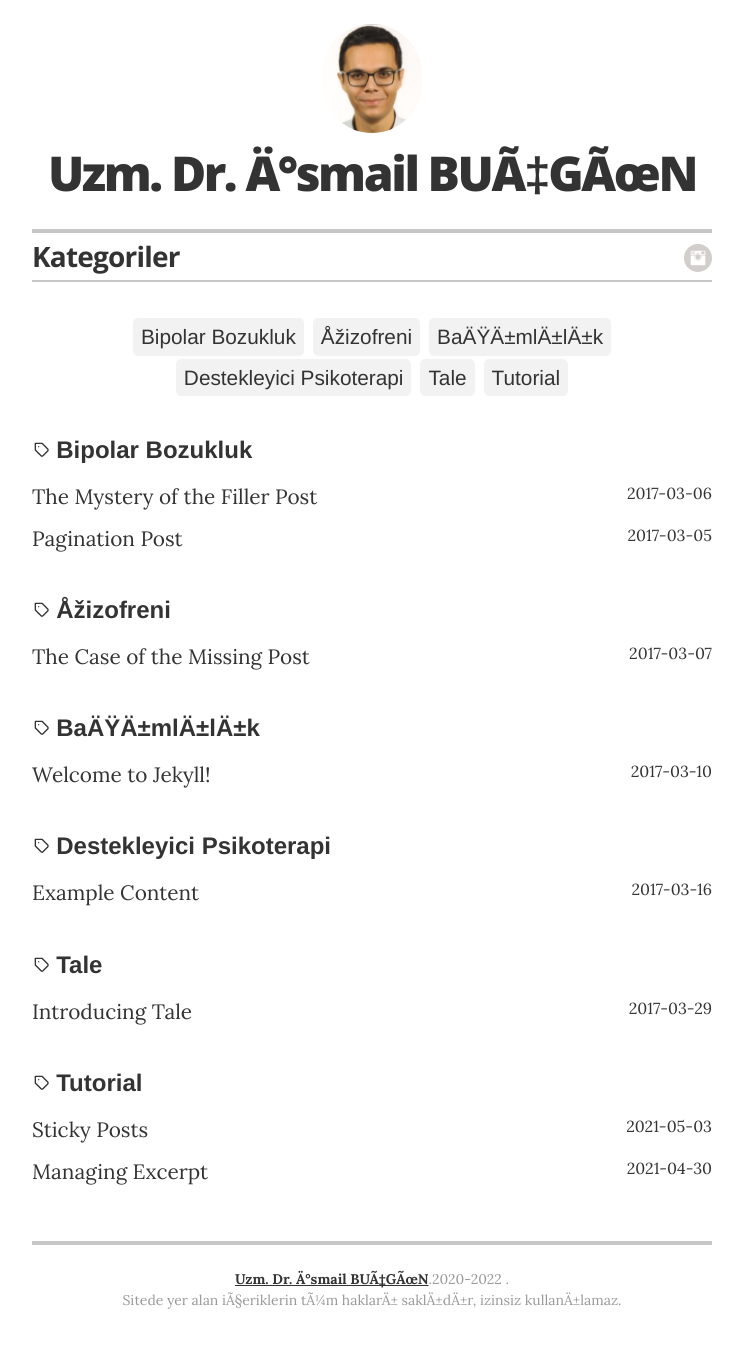
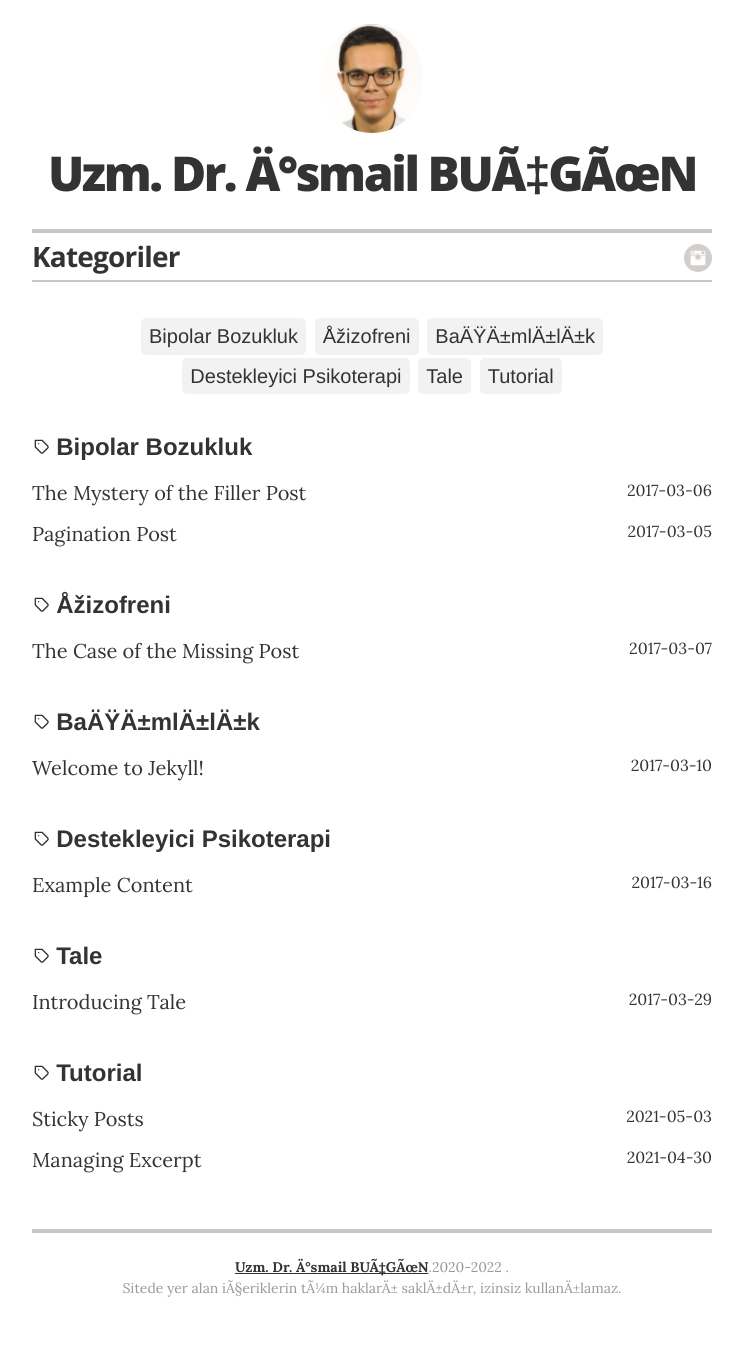
Before and after one commit to ibucgun/ibucgun.github.io, a Jekyll site: the page built from kategoriler.html, in a window 1280 px wide. Shown: the whole page, without its empty margins (268-1011 px from the left). Built offline with Jekyll 4.4.1, drawn with Linux system fonts in a browser that asks for light colours.

Commit message:
Update _resume.scss

```diff
--- a/_sass/_resume.scss
+++ b/_sass/_resume.scss
@@ -258,7 +258,7 @@
 
   &-clouds {
     text-align: center;
-	font-size: 1.3rem;
+	font-size: 1.25rem;
 	text-decoration: bold;
     font-family: $body-font;
 
@@ -298,7 +298,7 @@
 
     &-title {
       color: $text_color;
-	  font-size: 1.3rem;
+	  font-size: 1.25rem;
       text-decoration: none;
       white-space: nowrap;
       overflow: hidden;
```
